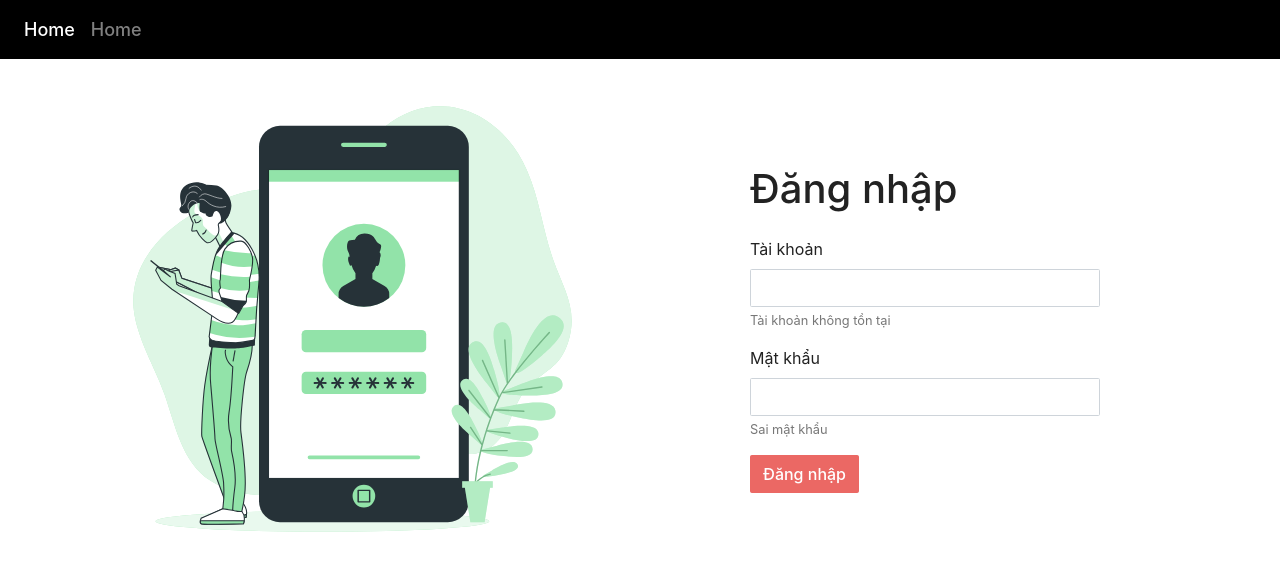
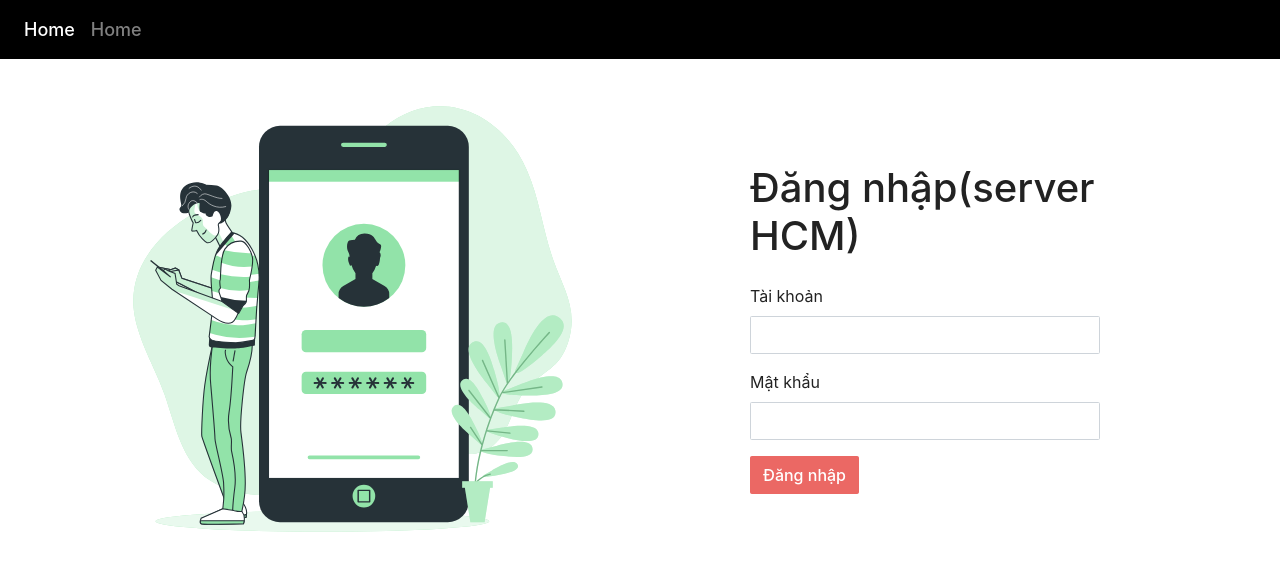
Before and after one commit to thangtranit1999/todo-list, a React (Create React App) app: page / in a window 1280 px wide. Shown: the top 570 px of the page. Built offline with nearby package versions, Linux system fonts and the light colour scheme; a web font is replaced by a local one.

Commit message:
Update Login.js
hcm

```diff
--- a/src/components/Login/Login.js
+++ b/src/components/Login/Login.js
@@ -57,7 +57,7 @@ const Login = () => {
           />
         </div>
         <div className='col-md-4 m-auto'>
-          <h1 className='mb-4'>Đăng nhập</h1>
+          <h1 className='mb-4'>Đăng nhập(server HCM)</h1>
           <form onSubmit={handleSubmit}>
             <Input
               name='username'
@@ -65,14 +65,14 @@ const Login = () => {
               type='text'
               value={account.username}
               onChange={handleChange}
-              helpText='Tài khoản không tồn tại'
+
             />
             <Input
               name='password'
               label='Mật khẩu'
               type='password'
               value={account.password}
-              helpText='Sai mật khẩu'
+
               onChange={handleChange}
             />
             <button type='submit' className='btn btn-primary'>
```
